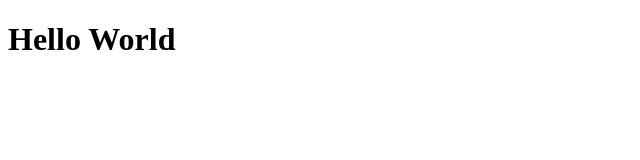
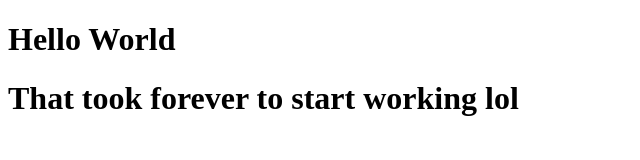
Before and after one commit to tliulamaga/GIT-337, a plain HTML site: page indexGit337.html in a window 1280 px wide. Shown: the whole page, without its empty margins (0-640 px from the left). Drawn offline with Linux system fonts and the light colour scheme.

Commit message:
Update indexGit337.html

```diff
--- a/indexGit337.html
+++ b/indexGit337.html
@@ -7,6 +7,7 @@
 <body>
     <header>
         <h1>Hello World</h1>
+        <h1>That took forever to start working lol</h1>
     </header>
 </body>
 </html>
```
